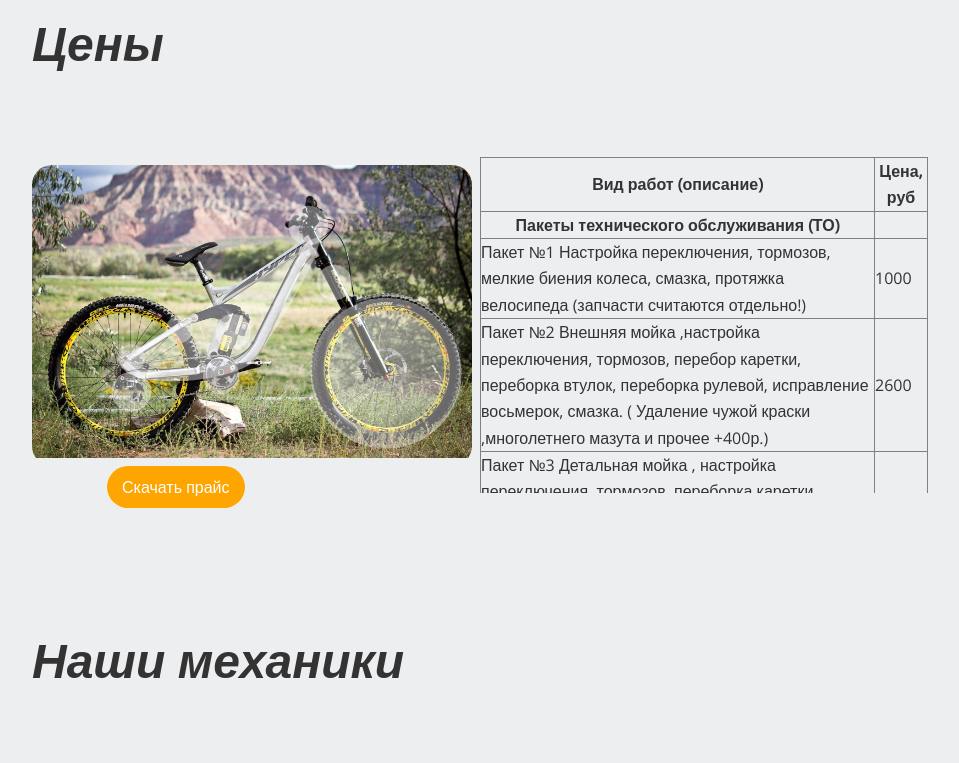
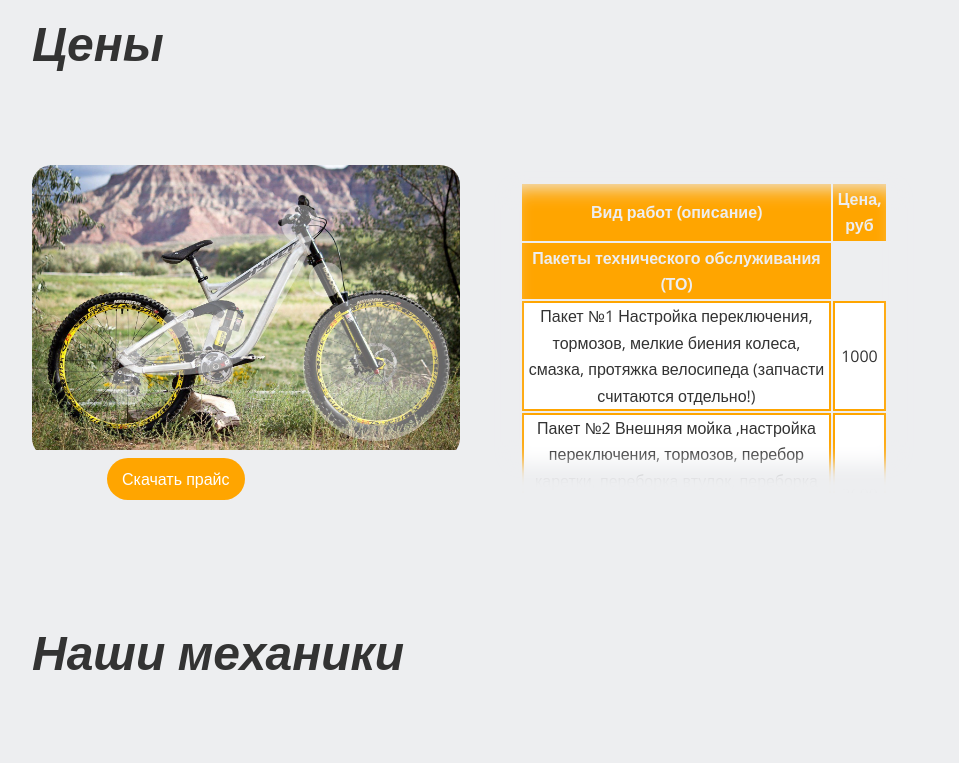
Before and after one commit to yourbike/yourbike.github.io, a plain HTML site: page index.html in a window 1280 px wide. Shown: the part 3074-3837 px from the top of the page, without its empty margins (160-1119 px from the left). Drawn offline with nearby package versions, Linux system fonts and the light colour scheme; a script that the page names is missing.

Commit message:
Table disign update

```diff
--- a/assets/css/light.css
+++ b/assets/css/light.css
@@ -12,6 +12,22 @@ header {
 }
 #main .mySlides {
 	background-color: #333;
+}
+#price .table {
+	box-shadow: inset 0px 0px 20px 30px #edeef0;
+}
+#price .table th {
+	background: orange;
+	color: #edeef0;
+}
+#price .table th,
+#price .table tr,
+#price .table td {
+	border: 2px solid orange;
+}
+
+#price .table tr {
+	background: white;
 }
 #mechanics .inner_content .mechanics_profile {
 	background-color: #333;
--- a/assets/css/style.css
+++ b/assets/css/style.css
@@ -19,6 +19,7 @@ body {
 	color: white;
 	background-color: #222;
 	font-family: 'Open Sans', sans-serif;
+	scroll-behavior: smooth;
 }
 
 img {
@@ -307,19 +308,42 @@ h2 {
 	margin-bottom: 8px;
 	margin-top: 8px;
 }
-#price .table{
-	margin-left: 8px;
+
+#price .table {
+	margin-left: 20px;
 	float: right;
 	width: 50%;
 	height: 100%;
-	overflow-y:auto;
+	overflow: auto;
 	aspect-ratio: 4/3;
+	padding: 5px 40px;
+	box-shadow: inset 0px 0px 20px 30px #222;
 }
-#price .table table{
-	border-collapse: collapse;
+
+#price .table::-webkit-scrollbar {
+	display: none;
 }
-#price .table th, #price .table tr, #price .table td{
-	border: 1px solid grey;
+
+#price .table table {
+	/* border-collapse: collapse; */
+	position: relative;
+	z-index: -2;
+	margin: 20px 0px;
+}
+
+#price .table th,
+#price .table tr,
+#price .table td {
+	text-align: center;
+}
+
+#price .table th {
+	background: orange;
+	color: black;
+}
+
+#price .table tr {
+	background: #333;
 }
 
 #mechanics ul {
@@ -419,17 +443,26 @@ h2 {
 }
 
 #contacts .inner_content .add_img .modal {
-	display: none; /* Скрыто по умолчанию */
-	position: fixed; /* Оставаться на месте */
-	z-index: 10000; /* Сидеть на вершине */
-	padding-top: 150px; /* Расположение коробки */
+	display: none;
+	/* Скрыто по умолчанию */
+	position: fixed;
+	/* Оставаться на месте */
+	z-index: 10000;
+	/* Сидеть на вершине */
+	padding-top: 150px;
+	/* Расположение коробки */
 	left: 0;
 	top: 0;
-	width: 100%; /* Полная ширина */
-	height: 100%; /* Полный высота */
-	overflow: auto; /* Включите прокрутку, если это необходимо */
-	background-color: rgb(0,0,0); /* Цвет запасной вариант */
-	background-color: rgba(0,0,0,0.9); /* Черный с непрозрачностью */
+	width: 100%;
+	/* Полная ширина */
+	height: 100%;
+	/* Полный высота */
+	overflow: auto;
+	/* Включите прокрутку, если это необходимо */
+	background-color: rgb(0, 0, 0);
+	/* Цвет запасной вариант */
+	background-color: rgba(0, 0, 0, 0.9);
+	/* Черный с непрозрачностью */
 }
 
 /* Модальное содержание (изображение) */
@@ -439,15 +472,22 @@ h2 {
 	width: 70%;
 	max-width: 1000px;
 }
-  #contacts .inner_content .add_img .modal-content{
+
+#contacts .inner_content .add_img .modal-content {
 	animation-name: zoom;
 	animation-duration: 0.6s;
 }
 
 @keyframes zoom {
-	from {transform:scale(0)}
-	to {transform:scale(1)}
+	from {
+		transform: scale(0)
 	}
+
+	to {
+		transform: scale(1)
+	}
+}
+
 #contacts .inner_content .add_img .close {
 	position: absolute;
 	top: 15px;
--- a/index.html
+++ b/index.html
@@ -33,8 +33,6 @@
 	<script type="text/javascript" src="https://vk.com/js/api/openapi.js?169"></script>
 	<script async type="text/javascript" src="./assets/js/vk_music.js"></script>
 	<script src="https://hammerjs.github.io/dist/hammer.js"></script>
-	<meta name="yandex-verification" content="783fa417dd8814dc" />
-	<meta name="google-site-verification" content="O8_sCCucrFueBWECPb3AJ-M2aZD6o8Npwdf2o98ul70" />
 	<!-- Yandex.Metrika counter -->
 	<script type="text/javascript">
 		(function (m, e, t, r, i, k, a) {
```
Also changed, not shown: assets/img/YOUR_BIKE_LOGO3.svg (deleted). Lines whose indentation alone changed are shown as unchanged.
